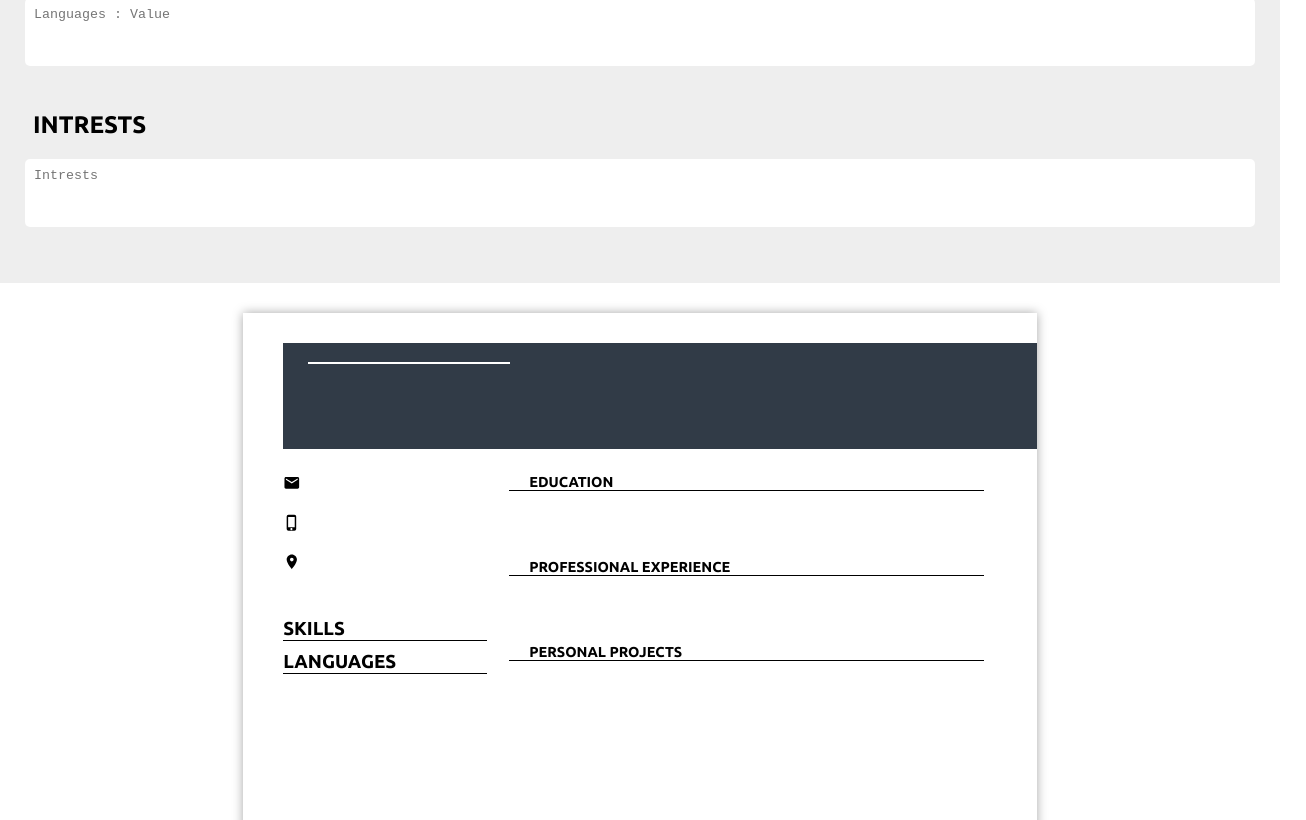
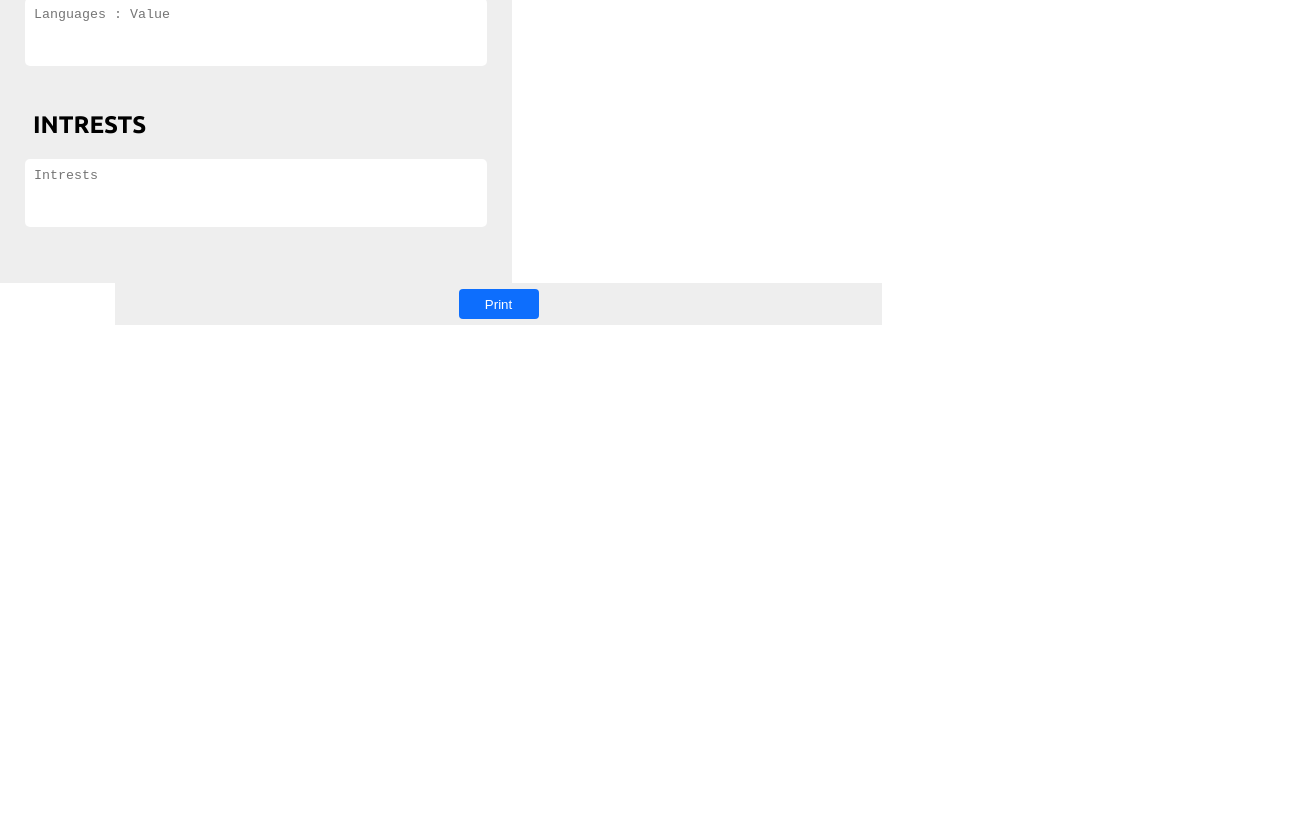
Before and after one commit to Frd0mF/CV-Builder, a React (Create React App) app: page / in a window 1280 px wide. Shown: the part 1720-2540 px from the top of the page, 1306 px wide, since content can reach past the window. After the commit the page ends 2070 px from the top, so only its background shows below. Built offline with nearby package versions, Linux system fonts and the light colour scheme.

Commit message:
Update index.css

```diff
--- a/src/index.css
+++ b/src/index.css
@@ -27,27 +27,7 @@ body {
   justify-content: space-evenly;
 }
 
-@media only screen and (max-width: 1350px)
- {
-  .main {
-    flex-direction: column;
-}
-.cv-builder, .info {
-  min-width: 100vw;
-  margin: auto;
-  width: 50%;
-}
-.preview{
-  margin: auto;
-  width: 50%;
-}
-.print{
-  margin-left: 0px !important;
-  margin: auto !important;
-  width: 50%;
-  margin-bottom: 25px !important;
-}
-}
+
 .cv-builder, .info {
   margin-top: 30px;
   display: flex;
```
